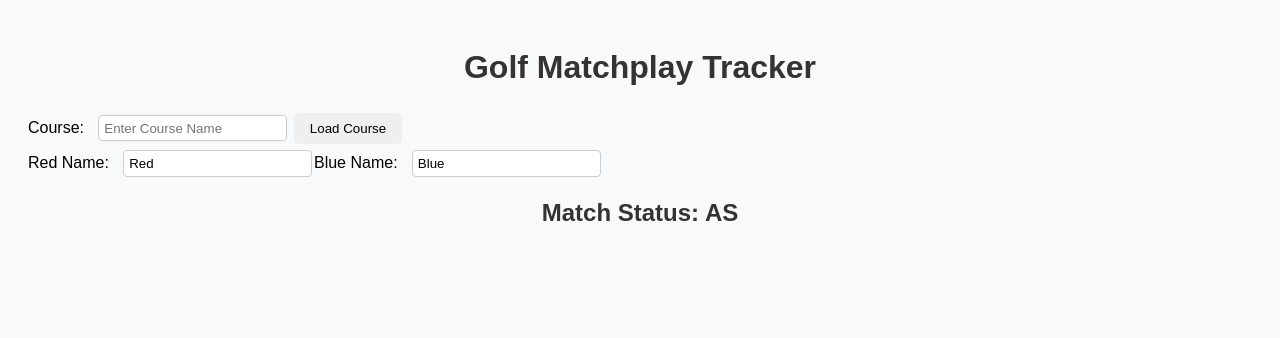
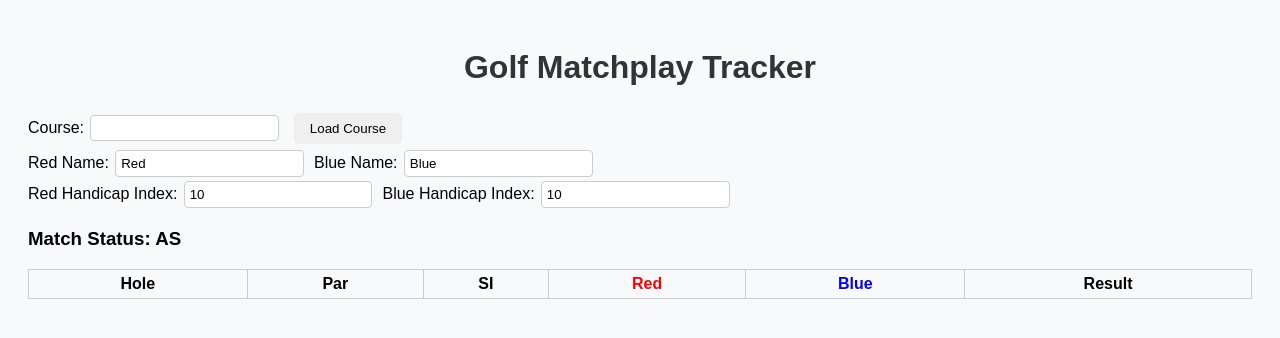
Before and after one commit to ciaranlk/MatchPlay_Golf_Tracker_full, a React (Vite) app: page / in a window 1280 px wide. Shown: the top 338 px of the page. Built offline with nearby package versions, Linux system fonts and the light colour scheme.

Commit message:
Refactor App component and update team variables

```diff
--- a/src/App.jsx
+++ b/src/App.jsx
@@ -1,107 +1,123 @@
-import React, { useState, useEffect } from 'react';
+import React, { useEffect, useState } from 'react';
 import './App.css';
 
-const App = () => {
+function App() {
   const [courseName, setCourseName] = useState('');
   const [courseData, setCourseData] = useState([]);
-  const [team1Name, setTeam1Name] = useState('Red');
-  const [team2Name, setTeam2Name] = useState('Blue');
+  const [teamRedName, setTeamRedName] = useState('Red');
+  const [teamBlueName, setTeamBlueName] = useState('Blue');
+  const [teamRedIndex, setTeamRedIndex] = useState(10);
+  const [teamBlueIndex, setTeamBlueIndex] = useState(10);
   const [scores, setScores] = useState([]);
-  const [matchStatus, setMatchStatus] = useState('AS');
 
   useEffect(() => {
-    if (courseData.length) {
-      setScores(courseData.map(() => ({ team1: 0, team2: 0 })));
+    if (courseData.length > 0) {
+      const initialScores = courseData.map(hole => ({
+        hole: hole.hole,
+        red: hole.par,
+        blue: hole.par
+      }));
+      setScores(initialScores);
     }
   }, [courseData]);
 
   const fetchCourse = async () => {
-  try {
     const res = await fetch(`/api/coursefetcher?courseName=${encodeURIComponent(courseName)}`);
     const data = await res.json();
-
-    if (!res.ok) {
-      alert(`Error: ${data.error}`);
-      return;
+    if (data.holes) {
+      setCourseData(data.holes.sort((a, b) => a.hole - b.hole));
     }
-
-    if (!data.holes || data.holes.length === 0) {
-      alert("No holes returned. Try a different course name.");
-      return;
-    }
-
-    // Sort holes by number
-    const sorted = data.holes.sort((a, b) => a.hole - b.hole);
-    setCourseData(sorted);
-  } catch (error) {
-    console.error("Fetch error:", error);
-    alert("Failed to load course. Check console.");
-  }
-};
-
-
-  const updateScore = (index, team, value) => {
-    const newScores = [...scores];
-    newScores[index] = {
-      ...newScores[index],
-      [team]: newScores[index][team] + value,
-    };
-    setScores(newScores);
-    calculateMatchStatus(newScores);
   };
 
-  const calculateMatchStatus = (scoreData) => {
-    let team1Wins = 0;
-    let team2Wins = 0;
-
-    scoreData.forEach(score => {
-      if (score.team1 > score.team2) team1Wins++;
-      if (score.team2 > score.team1) team2Wins++;
-    });
-
-    const diff = team1Wins - team2Wins;
-    if (diff === 0) setMatchStatus('AS');
-    else if (diff > 0) setMatchStatus(`${team1Name} ${diff} Up`);
-    else setMatchStatus(`${team2Name} ${Math.abs(diff)} Up`);
+  const adjustScore = (holeNumber, team, delta) => {
+    setScores(prev => prev.map(row => row.hole === holeNumber ? { ...row, [team]: row[team] + delta } : row));
   };
 
+  const getShotsGiven = () => {
+    const diff = teamRedIndex - teamBlueIndex;
+    const shots = Array(18).fill(0);
+    if (diff === 0) return shots;
+    const giveShotsTo = diff > 0 ? 'red' : 'blue';
+    const count = Math.abs(diff);
+    const sorted = [...courseData].sort((a, b) => a.si - b.si);
+    for (let i = 0; i < count; i++) {
+      const holeNum = sorted[i].hole;
+      const idx = courseData.findIndex(h => h.hole === holeNum);
+      shots[idx] = giveShotsTo;
+    }
+    return shots;
+  };
+
+  const determineResult = (holeIdx) => {
+    const score = scores[holeIdx];
+    const stroke = shotsGiven[holeIdx];
+    let redNet = score.red;
+    let blueNet = score.blue;
+    if (stroke === 'red') redNet--;
+    if (stroke === 'blue') blueNet--;
+    if (redNet < blueNet) return teamRedName;
+    if (blueNet < redNet) return teamBlueName;
+    return 'Half';
+  };
+
+  const shotsGiven = getShotsGiven();
+  const results = scores.map((_, i) => determineResult(i));
+  let redUp = 0, blueUp = 0;
+  for (let r of results) {
+    if (r === teamRedName) redUp++;
+    if (r === teamBlueName) blueUp++;
+  }
+  const matchStatus = redUp === blueUp ? 'AS' : (redUp > blueUp ? `${teamRedName} ${redUp - blueUp} Up` : `${teamBlueName} ${blueUp - redUp} Up`);
+
   return (
-    <div>
+    <div className="App">
       <h1>Golf Matchplay Tracker</h1>
       <div>
-        <label>Course: </label>
-        <input
-          value={courseName}
-          onChange={(e) => setCourseName(e.target.value)}
-          placeholder="Enter Course Name"
-        />
+        <label>Course: <input value={courseName} onChange={e => setCourseName(e.target.value)} /></label>
         <button onClick={fetchCourse}>Load Course</button>
       </div>
+      <div>
+        <label>Red Name: <input value={teamRedName} onChange={e => setTeamRedName(e.target.value)} /></label>
+        <label>Blue Name: <input value={teamBlueName} onChange={e => setTeamBlueName(e.target.value)} /></label>
+      </div>
+      <div>
+        <label>{teamRedName} Handicap Index: <input type="number" value={teamRedIndex} onChange={e => setTeamRedIndex(+e.target.value)} /></label>
+        <label>{teamBlueName} Handicap Index: <input type="number" value={teamBlueIndex} onChange={e => setTeamBlueIndex(+e.target.value)} /></label>
+      </div>
+      <h3>Match Status: {matchStatus}</h3>
 
-      <div>
-        <label>{team1Name} Name: </label>
-        <input value={team1Name} onChange={(e) => setTeam1Name(e.target.value)} />
-        <label>{team2Name} Name: </label>
-        <input value={team2Name} onChange={(e) => setTeam2Name(e.target.value)} />
-      </div>
-
-      <h2>Match Status: {matchStatus}</h2>
-
-      <div className="scorecard">
-        {courseData.map((hole, idx) => (
-          <div key={idx}>
-            <strong>Hole {hole.hole}</strong>
-            <div>Par: {hole.par}</div>
-            <div>SI: {hole.si}</div>
-            <div>{team1Name}: {scores[idx]?.team1 || 0}</div>
-            <div>{team2Name}: {scores[idx]?.team2 || 0}</div>
-            <button className="team1" onClick={() => updateScore(idx, 'team1', 1)}>{team1Name} +1</button>
-            <button className="team2" onClick={() => updateScore(idx, 'team2', 1)}>{team2Name} +1</button>
-          </div>
-        ))}
-      </div>
+      <table>
+        <thead>
+          <tr>
+            <th>Hole</th><th>Par</th><th>SI</th>
+            <th style={{ color: 'red' }}>{teamRedName}</th>
+            <th style={{ color: 'blue' }}>{teamBlueName}</th>
+            <th>Result</th>
+          </tr>
+        </thead>
+        <tbody>
+          {courseData.map((hole, i) => (
+            <tr key={hole.hole}>
+              <td>{hole.hole}</td>
+              <td>{hole.par}</td>
+              <td>{hole.si}</td>
+              <td>
+                <button onClick={() => adjustScore(hole.hole, 'red', 1)}>+</button>
+                <button onClick={() => adjustScore(hole.hole, 'red', -1)}>-</button>
+                {scores[i]?.red || ''} {shotsGiven[i] === 'red' ? <span style={{ color: 'red' }}>(-1)</span> : ''}
+              </td>
+              <td>
+                <button onClick={() => adjustScore(hole.hole, 'blue', 1)}>+</button>
+                <button onClick={() => adjustScore(hole.hole, 'blue', -1)}>-</button>
+                {scores[i]?.blue || ''} {shotsGiven[i] === 'blue' ? <span style={{ color: 'blue' }}>(-1)</span> : ''}
+              </td>
+              <td>{results[i]}</td>
+            </tr>
+          ))}
+        </tbody>
+      </table>
     </div>
   );
-};
+}
 
 export default App;
```
